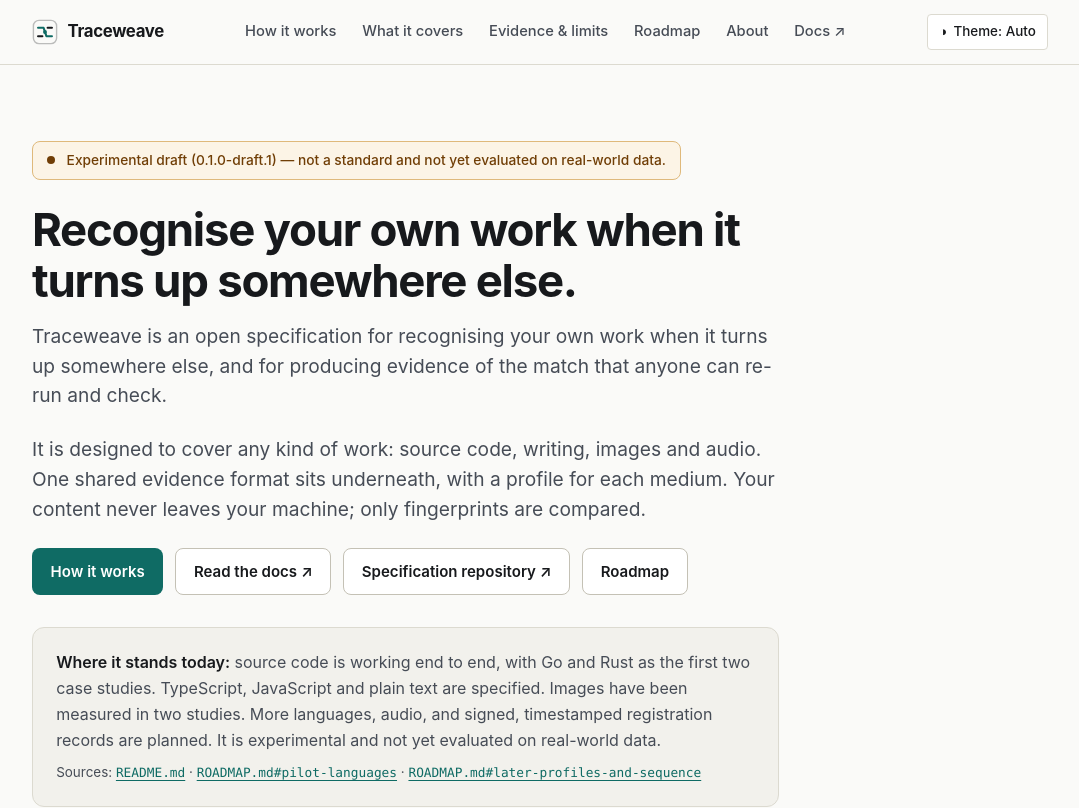
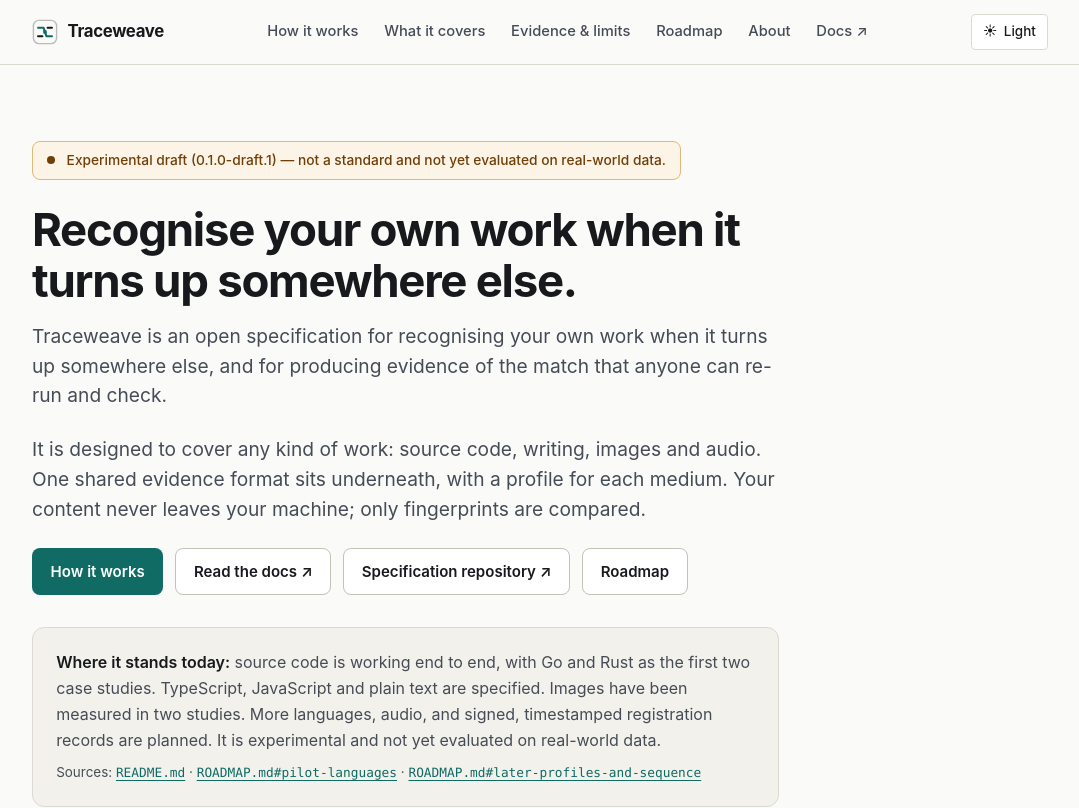
Before and after one commit to connorburgess/traceweave-web, a Next.js app: page / in a window 1280 px wide. Shown: the top 808 px of the page, without its empty margins (100-1179 px from the left). Built offline with nearby package versions, Linux system fonts and the light colour scheme.

Commit message:
Use two-state light/dark theme toggle with light default

```diff
--- a/src/app/globals.css
+++ b/src/app/globals.css
@@ -1,5 +1,5 @@
 :root {
-  color-scheme: light dark;
+  color-scheme: light;
   --bg: #fafaf8;
   --surface: #ffffff;
   --surface-muted: #f2f1ec;
@@ -28,28 +28,6 @@
     "Liberation Mono", monospace;
 }
 
-@media (prefers-color-scheme: dark) {
-  :root:not([data-theme="light"]) {
-    --bg: #111417;
-    --surface: #171b20;
-    --surface-muted: #1e232a;
-    --ink: #eef1f4;
-    --ink-secondary: #b0b9c6;
-    --ink-subtle: #95a0b0;
-    --border: #2a313b;
-    --border-strong: #3c4654;
-    --accent: #52cfc4;
-    --accent-hover: #76ded5;
-    --accent-soft: #132c2b;
-    --accent-ink: #0a1f1e;
-    --caution-bg: #271e10;
-    --caution-border: #6f4c1a;
-    --caution-ink: #f2c078;
-    --code-bg: #1b2027;
-    --focus: #52cfc4;
-  }
-}
-
 :root[data-theme="dark"] {
   color-scheme: dark;
   --bg: #111417;
@@ -69,10 +47,6 @@
   --caution-ink: #f2c078;
   --code-bg: #1b2027;
   --focus: #52cfc4;
-}
-
-:root[data-theme="light"] {
-  color-scheme: light;
 }
 
 *,
--- a/src/app/layout.tsx
+++ b/src/app/layout.tsx
@@ -6,10 +6,7 @@ import { DOCS_URL, SITE_URL, SPEC_REPO_URL } from "@/lib/sources";
 import "./globals.css";
 
 export const viewport: Viewport = {
-  themeColor: [
-    { media: "(prefers-color-scheme: light)", color: "#fafaf8" },
-    { media: "(prefers-color-scheme: dark)", color: "#111417" },
-  ],
+  themeColor: "#fafaf8",
 };
 
 export const metadata: Metadata = {
@@ -40,7 +37,7 @@ export const metadata: Metadata = {
   },
 };
 
-const THEME_INIT_SCRIPT = `(function(){try{var t=localStorage.getItem("traceweave-theme");if(t==="light"||t==="dark"){document.documentElement.setAttribute("data-theme",t);}}catch(e){}})();`;
+const THEME_INIT_SCRIPT = `(function(){try{var t=localStorage.getItem("traceweave-theme");if(t==="dark"){document.documentElement.setAttribute("data-theme","dark");}}catch(e){}})();`;
 
 const STRUCTURED_DATA = {
   "@context": "https://schema.org",
--- a/src/components/SiteHeader.tsx
+++ b/src/components/SiteHeader.tsx
@@ -14,10 +14,11 @@ const NAV_ITEMS = [
   { href: "/about", label: "About" },
 ] as const;
 
-type ThemeMode = "system" | "light" | "dark";
+type ThemeMode = "light" | "dark";
 
 const THEME_STORAGE_KEY = "traceweave-theme";
 const THEME_EVENT = "traceweave-theme-change";
+let memoryTheme: ThemeMode | null = null;
 
 function subscribeTheme(callback: () => void) {
   window.addEventListener("storage", callback);
@@ -31,15 +32,15 @@ function subscribeTheme(callback: () => void) {
 function getThemeSnapshot(): ThemeMode {
   try {
     const saved = window.localStorage.getItem(THEME_STORAGE_KEY);
-    if (saved === "light" || saved === "dark") return saved;
+    if (saved === "dark" || saved === "light") return saved;
   } catch {
-    // Storage unavailable; fall back to system.
+    // Storage unavailable; fall back to in-memory toggle or light default.
   }
-  return "system";
+  return memoryTheme ?? "light";
 }
 
 function getServerThemeSnapshot(): ThemeMode {
-  return "system";
+  return "light";
 }
 
 export function SiteHeader() {
@@ -52,10 +53,10 @@ export function SiteHeader() {
   );
 
   useEffect(() => {
-    if (theme === "system") {
+    if (theme === "dark") {
+      document.documentElement.setAttribute("data-theme", "dark");
+    } else {
       document.documentElement.removeAttribute("data-theme");
-    } else {
-      document.documentElement.setAttribute("data-theme", theme);
     }
   }, [theme]);
 
@@ -69,23 +70,18 @@ export function SiteHeader() {
     return () => window.removeEventListener("keydown", onKeyDown);
   }, [menuOpen]);
 
-  function cycleTheme() {
-    const next: ThemeMode =
-      theme === "system" ? "light" : theme === "light" ? "dark" : "system";
+  function toggleTheme() {
+    const next: ThemeMode = theme === "dark" ? "light" : "dark";
+    memoryTheme = next;
     try {
-      if (next === "system") {
-        window.localStorage.removeItem(THEME_STORAGE_KEY);
-      } else {
-        window.localStorage.setItem(THEME_STORAGE_KEY, next);
-      }
+      window.localStorage.setItem(THEME_STORAGE_KEY, next);
     } catch {
-      // Ignore storage errors.
+      // Ignore storage errors; memoryTheme keeps the toggle functional.
     }
     window.dispatchEvent(new Event(THEME_EVENT));
   }
 
-  const themeLabel =
-    theme === "system" ? "Theme: Auto" : theme === "light" ? "Theme: Light" : "Theme: Dark";
+  const isDark = theme === "dark";
 
   return (
     <header className="site-header">
@@ -118,13 +114,12 @@ export function SiteHeader() {
           <button
             type="button"
             className="icon-button"
-            onClick={cycleTheme}
-            aria-label={`Switch colour theme (currently ${theme})`}
+            onClick={toggleTheme}
+            aria-label="Dark theme"
+            aria-pressed={isDark}
           >
-            <span aria-hidden="true">
-              {theme === "dark" ? "◐" : theme === "light" ? "☀" : "◑"}
-            </span>
-            <span>{themeLabel}</span>
+            <span aria-hidden="true">{isDark ? "☾" : "☀"}</span>
+            <span>{isDark ? "Dark" : "Light"}</span>
           </button>
 
           <button
```
